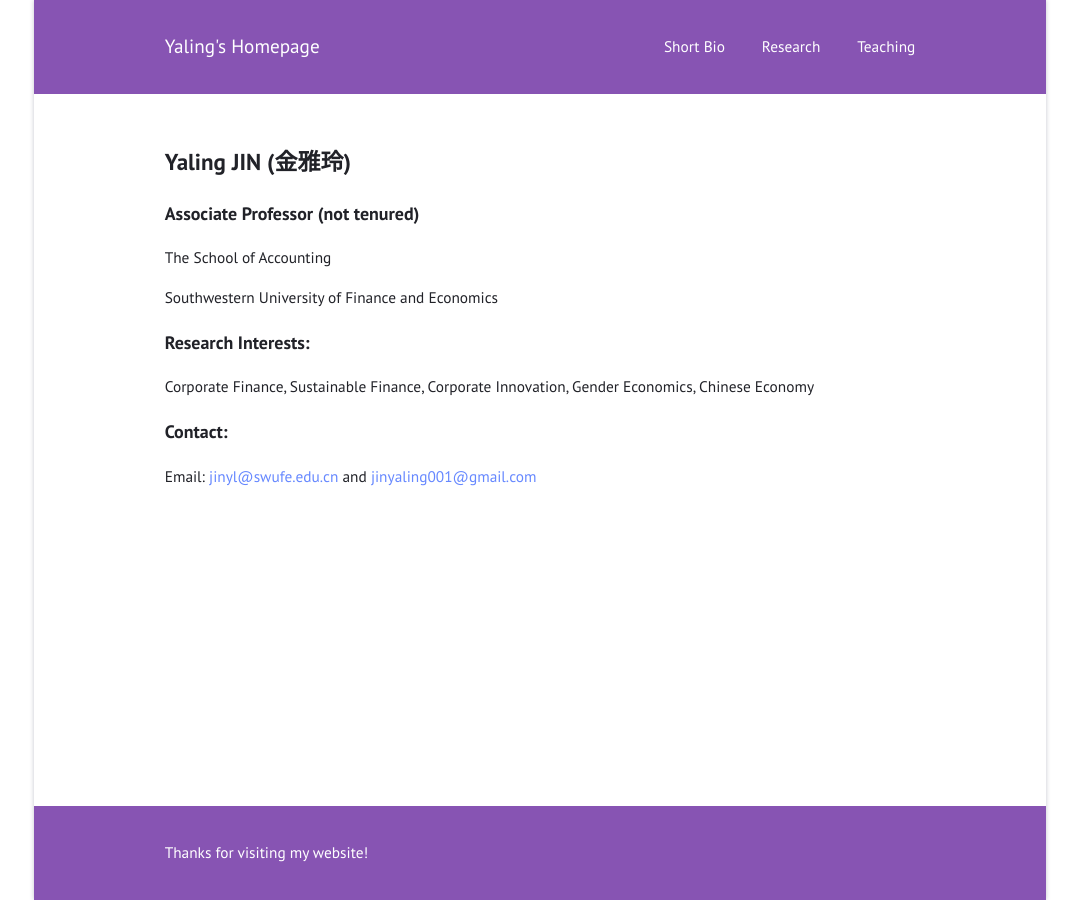
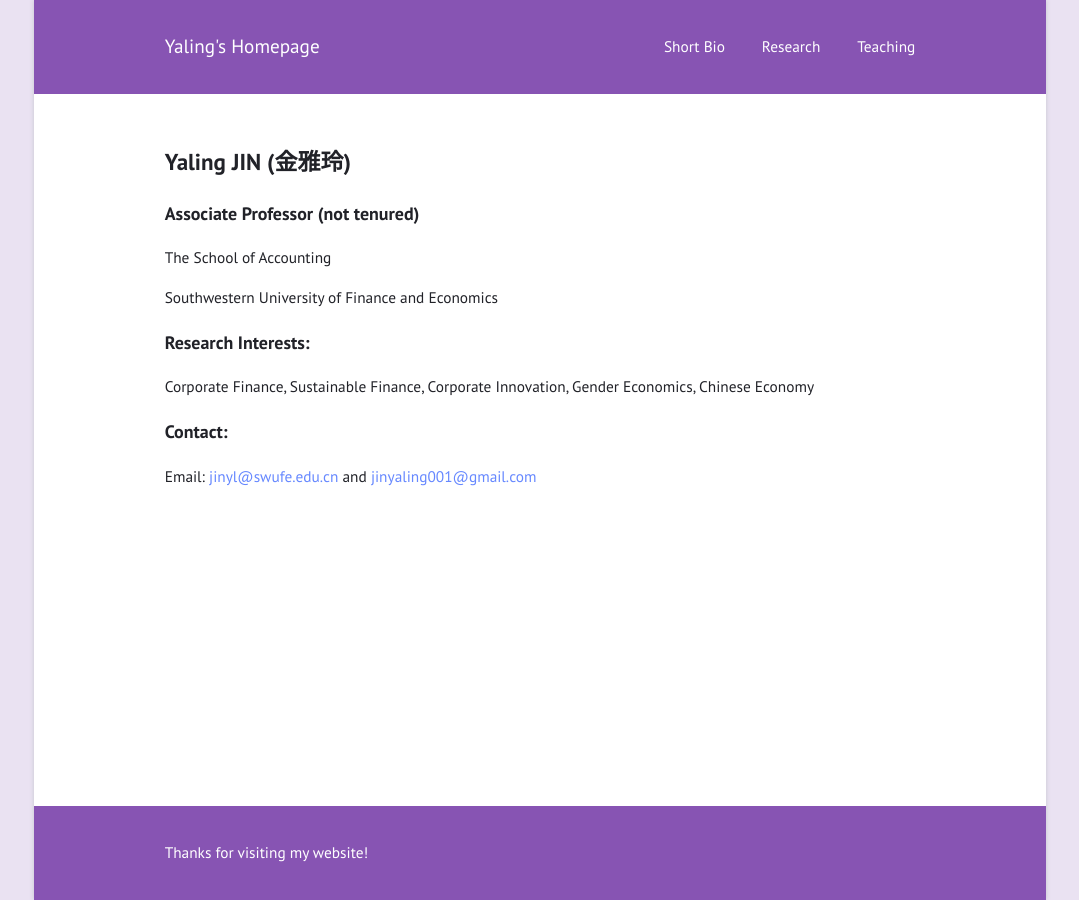
Before and after one commit to jinyaling/jinyaling.github.io, a Jekyll site: the page built from index.md, in a window 1280 px wide. Shown: the whole page, without its empty margins (100-1179 px from the left). Built offline with Jekyll 4.4.1, drawn with Linux system fonts in a browser that asks for light colours.

Commit message:
Update frame.sass

```diff
--- a/assets/css/frame.sass
+++ b/assets/css/frame.sass
@@ -4,7 +4,7 @@
 @import index, font, basic, layout, classes
 
 html
-  background: lighten($purple, 55%)
+  background: lighten($purple, 45%)
   padding: 0 calc(38% - 22em)
 
 body
```
